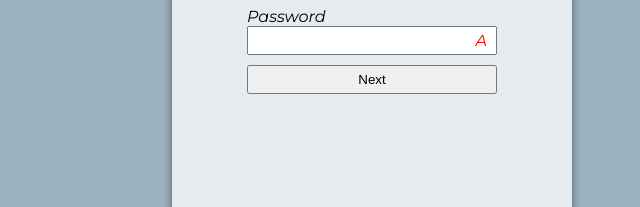
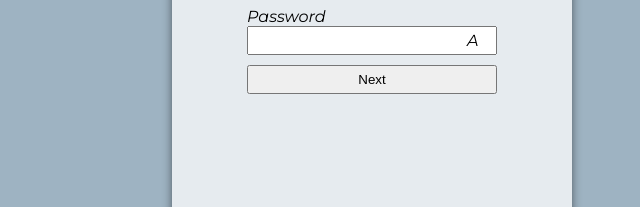
Before and after one commit to Austral1a/forms, a website built with webpack: page dist/index.html in a window 1280 px wide. Shown: the part 254-461 px from the top of the page, 268-908 px from the left. Built offline with nearby package versions, Linux system fonts and the light colour scheme.

Commit message:
add: pass-show elem: size, back-repeat: no-repeat

```diff
--- a/src/css/index.scss
+++ b/src/css/index.scss
@@ -70,10 +70,12 @@ form {
     .form__element-wrapper {
         position: relative;
         .form__password-show {
-            color: red;
             position: absolute;
             right: 10px;
             top: 24px;
+            width: 20px;
+            height: 20px;
+            background-repeat: no-repeat;
         }
 
     }
```
